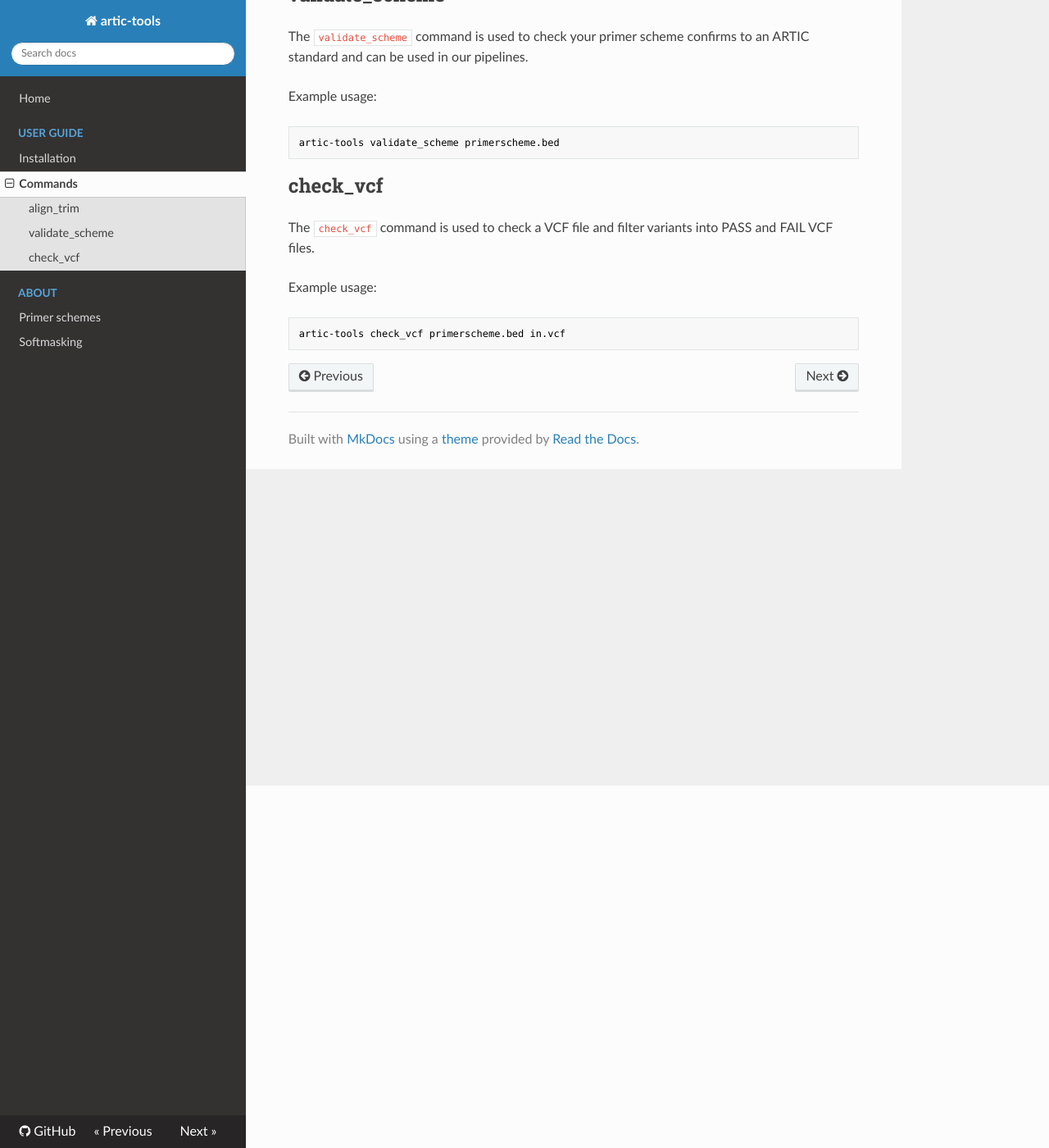
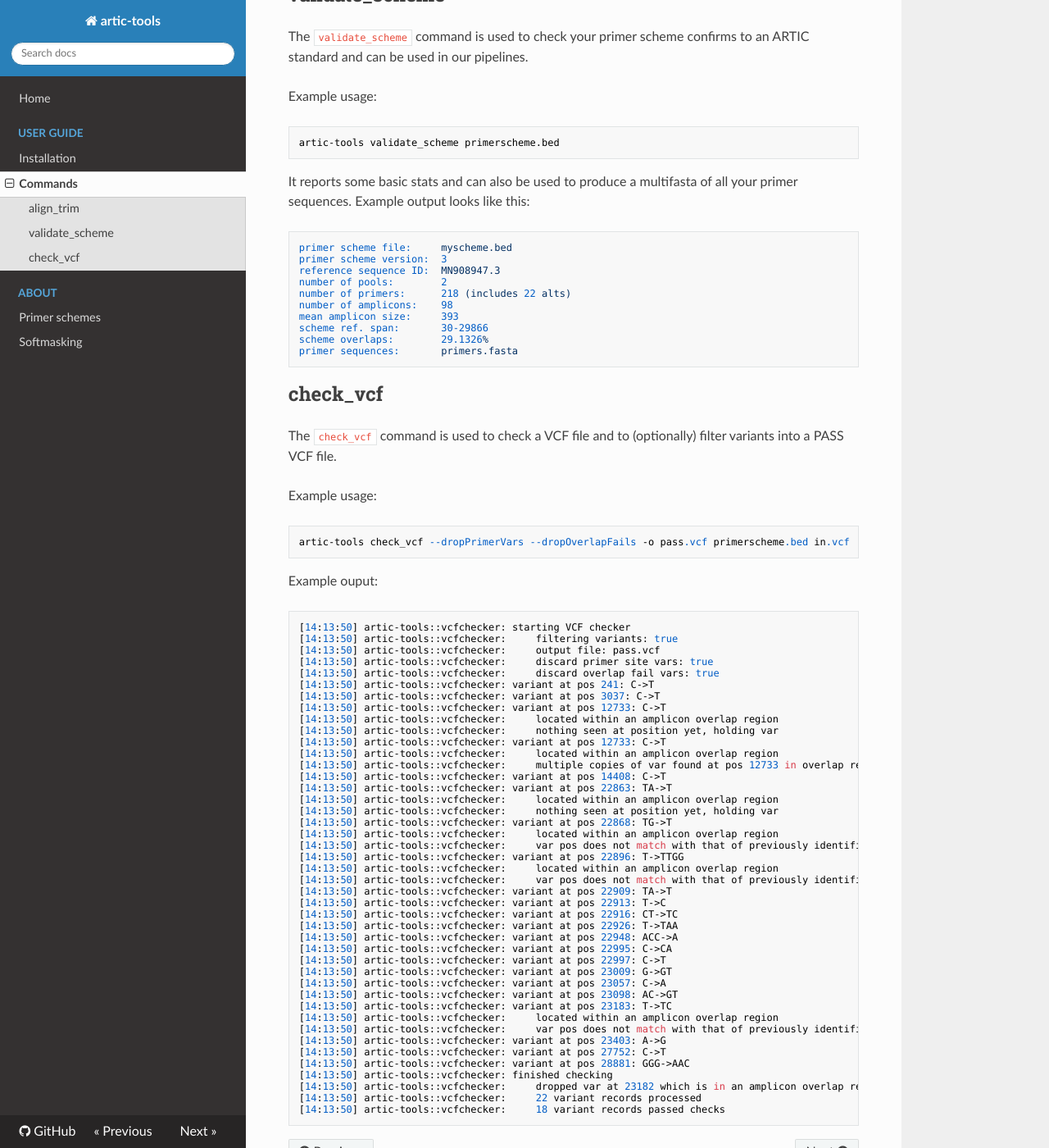
Before and after one commit to will-rowe/artic-tools, an MkDocs documentation site: the page built from docs/commands.md, in a window 1280 px wide and 1400 px high, scrolled down 442 px. Shown: the whole window at 82% size. Built offline with MkDocs 1.6.1, drawn with Linux system fonts in a browser that asks for light colours; nearby versions of some CDN libraries.

````diff
--- a/CMakeLists.txt
+++ b/CMakeLists.txt
@@ -34,7 +34,7 @@ project(ARTIC)
 set(ARTIC_PROG_NAME artic-tools)
 set(ARTIC_VERSION_MAJOR 0)
 set(ARTIC_VERSION_MINOR 2)
-set(ARTIC_VERSION_PATCH 0)
+set(ARTIC_VERSION_PATCH 1)
 configure_file (
     "${PROJECT_SOURCE_DIR}/artic/version.hpp.in"
     "${PROJECT_SOURCE_DIR}/artic/version.hpp"
--- a/docs/commands.md
+++ b/docs/commands.md
@@ -1,6 +1,6 @@
 # Commands
 
-***
+---
 
 ## align_trim
 
@@ -22,12 +22,75 @@ Example usage:
 artic-tools validate_scheme primerscheme.bed
 ```
 
+It reports some basic stats and can also be used to produce a multifasta of all your primer sequences. Example output looks like this:
+
+```
+primer scheme file:     myscheme.bed
+primer scheme version:  3
+reference sequence ID:  MN908947.3
+number of pools:        2
+number of primers:      218 (includes 22 alts)
+number of amplicons:    98
+mean amplicon size:     393
+scheme ref. span:       30-29866
+scheme overlaps:        29.1326%
+primer sequences:       primers.fasta
+```
+
 ## check_vcf
 
-The `check_vcf` command is used to check a VCF file and filter variants into PASS and FAIL VCF files.
+The `check_vcf` command is used to check a VCF file and to (optionally) filter variants into a PASS VCF file.
 
 Example usage:
 
 ```
-artic-tools check_vcf primerscheme.bed in.vcf
+artic-tools check_vcf --dropPrimerVars --dropOverlapFails -o pass.vcf primerscheme.bed in.vcf
 ```
+
+Example ouput:
+
+```
+[14:13:50] artic-tools::vcfchecker: starting VCF checker
+[14:13:50] artic-tools::vcfchecker:     filtering variants: true
+[14:13:50] artic-tools::vcfchecker:     output file: pass.vcf
+[14:13:50] artic-tools::vcfchecker:     discard primer site vars: true
+[14:13:50] artic-tools::vcfchecker:     discard overlap fail vars: true
+[14:13:50] artic-tools::vcfchecker: variant at pos 241: C->T
+[14:13:50] artic-tools::vcfchecker: variant at pos 3037: C->T
+[14:13:50] artic-tools::vcfchecker: variant at pos 12733: C->T
+[14:13:50] artic-tools::vcfchecker:     located within an amplicon overlap region
+[14:13:50] artic-tools::vcfchecker:     nothing seen at position yet, holding var
+[14:13:50] artic-tools::vcfchecker: variant at pos 12733: C->T
+[14:13:50] artic-tools::vcfchecker:     located within an amplicon overlap region
+[14:13:50] artic-tools::vcfchecker:     multiple copies of var found at pos 12733 in overlap region
+[14:13:50] artic-tools::vcfchecker: variant at pos 14408: C->T
+[14:13:50] artic-tools::vcfchecker: variant at pos 22863: TA->T
+[14:13:50] artic-tools::vcfchecker:     located within an amplicon overlap region
+[14:13:50] artic-tools::vcfchecker:     nothing seen at position yet, holding var
+[14:13:50] artic-tools::vcfchecker: variant at pos 22868: TG->T
+[14:13:50] artic-tools::vcfchecker:     located within an amplicon overlap region
+[14:13:50] artic-tools::vcfchecker:     var pos does not match with that of previously identified overlap, holding var (and dropping held var at 22862)
+[14:13:50] artic-tools::vcfchecker: variant at pos 22896: T->TTGG
+[14:13:50] artic-tools::vcfchecker:     located within an amplicon overlap region
+[14:13:50] artic-tools::vcfchecker:     var pos does not match with that of previously identified overlap, holding var (and dropping held var at 22867)
+[14:13:50] artic-tools::vcfchecker: variant at pos 22909: TA->T
+[14:13:50] artic-tools::vcfchecker: variant at pos 22913: T->C
+[14:13:50] artic-tools::vcfchecker: variant at pos 22916: CT->TC
+[14:13:50] artic-tools::vcfchecker: variant at pos 22926: T->TAA
+[14:13:50] artic-tools::vcfchecker: variant at pos 22948: ACC->A
+[14:13:50] artic-tools::vcfchecker: variant at pos 22995: C->CA
+[14:13:50] artic-tools::vcfchecker: variant at pos 22997: C->T
+[14:13:50] artic-tools::vcfchecker: variant at pos 23009: G->GT
+[14:13:50] artic-tools::vcfchecker: variant at pos 23057: C->A
+[14:13:50] artic-tools::vcfchecker: variant at pos 23098: AC->GT
+[14:13:50] artic-tools::vcfchecker: variant at pos 23183: T->TC
+[14:13:50] artic-tools::vcfchecker:     located within an amplicon overlap region
+[14:13:50] artic-tools::vcfchecker:     var pos does not match with that of previously identified overlap, holding var (and dropping held var at 22895)
+[14:13:50] artic-tools::vcfchecker: variant at pos 23403: A->G
+[14:13:50] artic-tools::vcfchecker: variant at pos 27752: C->T
+[14:13:50] artic-tools::vcfchecker: variant at pos 28881: GGG->AAC
+[14:13:50] artic-tools::vcfchecker: finished checking
+[14:13:50] artic-tools::vcfchecker:     dropped var at 23182 which is in an amplicon overlap region but was only found once
+[14:13:50] artic-tools::vcfchecker:     22 variant records processed
+[14:13:50] artic-tools::vcfchecker:     18 variant records passed checks
+```
````
Also changed, not shown: docs/index.md (+4 -3 lines), docs/primerscheme.md (+33 -24 lines).
